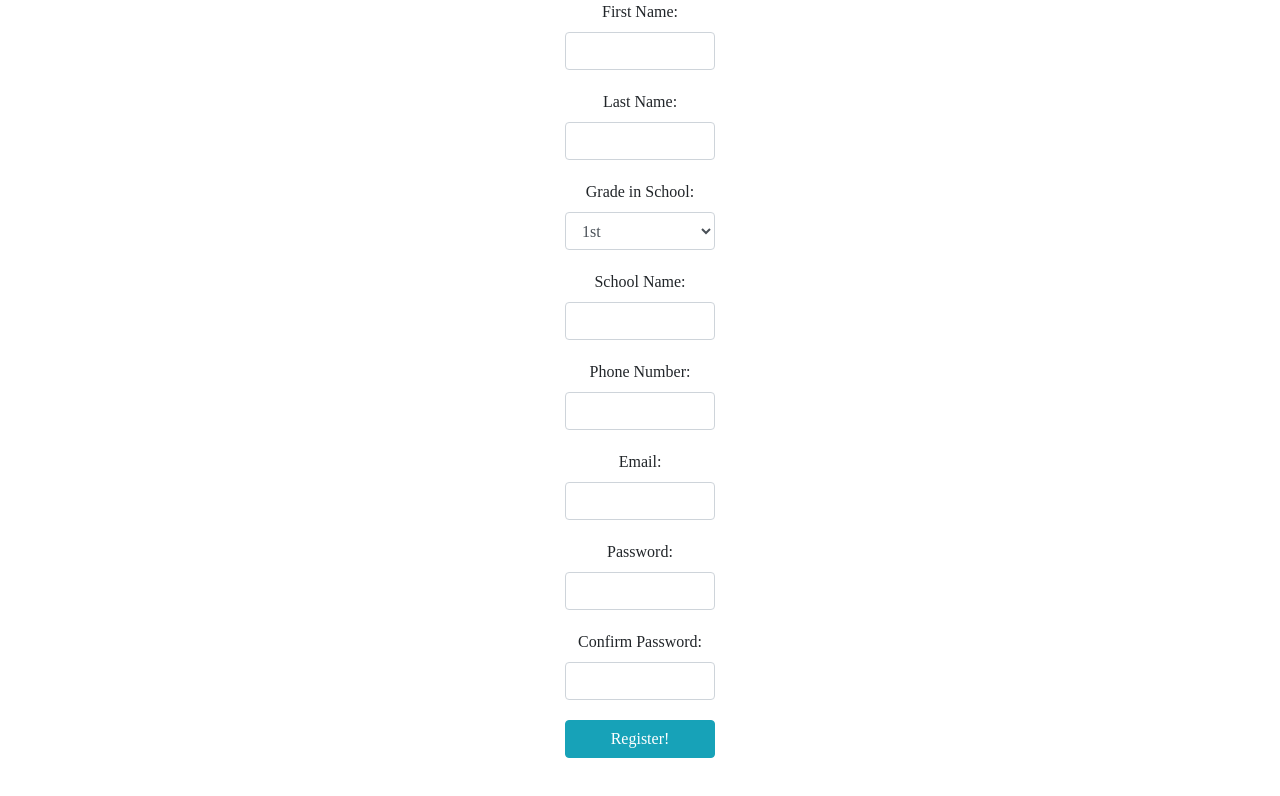
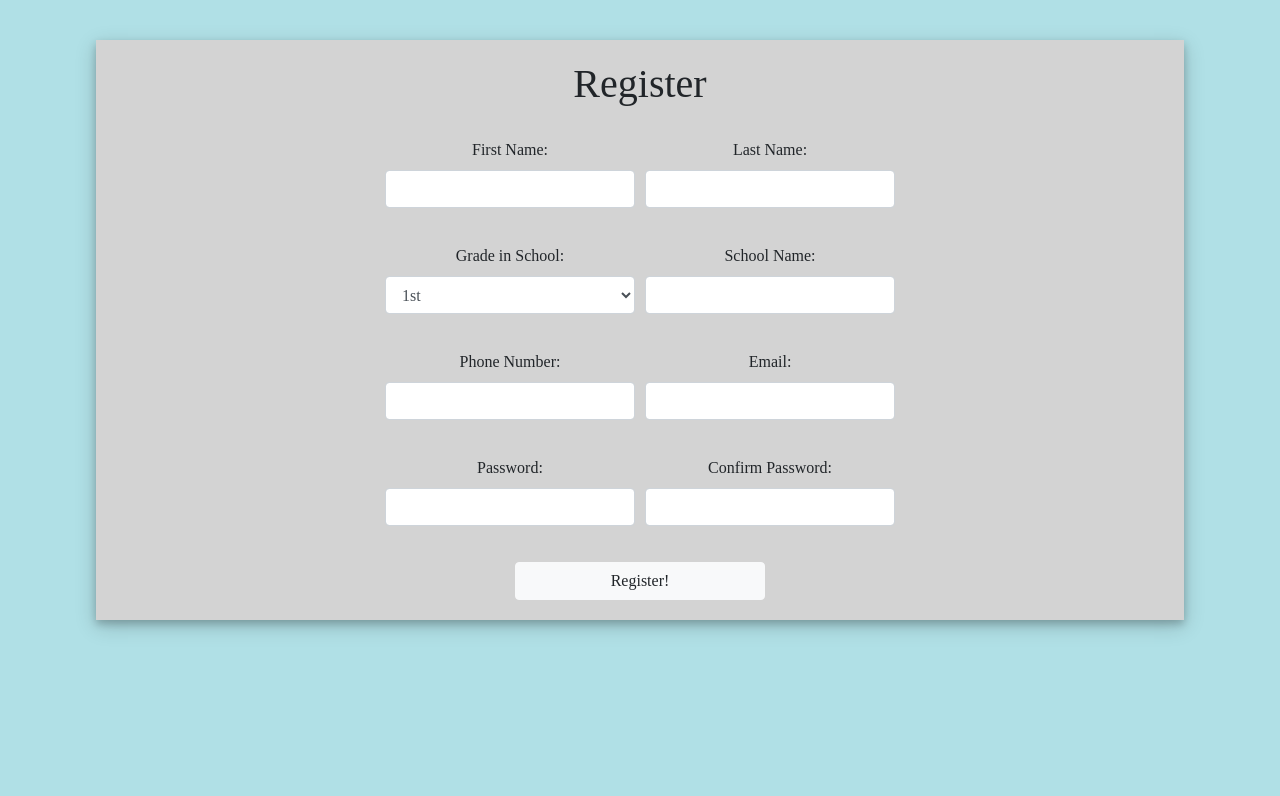
Before and after one commit to raquel-gonzo/violin-studio, a React (Create React App) app in the folder client/: page / in a window 1280 px wide. Shown: the top 796 px of the page. Built offline with nearby package versions, Linux system fonts and the light colour scheme; a web font is replaced by a local one.

Commit message:
added more styles.

```diff
--- a/client/src/App.css
+++ b/client/src/App.css
@@ -12,6 +12,23 @@
 }
 
 .form-control, button, select{
-  width: 150px;
+  width: 250px;
   margin-bottom: 20px;
 }
+
+#reg-header{
+  margin-top: 40px;
+  margin-bottom: 30px;
+  padding-top: 20px;
+}
+
+#reg{
+margin: 0px auto;
+width: 85%;
+background-color: lightgray;
+box-shadow: 0 4px 8px 0 rgba(0, 0, 0, 0.2), 0 6px 20px 0 rgba(0, 0, 0, 0.19);
+}
+
+body{
+  background-color: #B0E0E6;
+}
--- a/client/src/components/Registration.js
+++ b/client/src/components/Registration.js
@@ -1,35 +1,35 @@
-import React, { useState } from 'react';
-import axios from 'axios'
+import React, { useState } from "react";
+import axios from "axios";
 
 const Registration = () => {
-    const [firstName, setFirstName] = useState("")
-    const [lastName, setLastName] = useState("")
-    const [yearInSchool, setYearInSchool] = useState("1st")
-    const [school, setSchool] = useState("")
-    const [phone, setPhone] = useState("")
-    const [email, setEmail] = useState("")
-    const [password, setPassword] = useState("")
-    const [confirmPassword, setConfirmPassword] = useState("")
-    const [errs, setErrs] = useState({})
+  const [firstName, setFirstName] = useState("");
+  const [lastName, setLastName] = useState("");
+  const [yearInSchool, setYearInSchool] = useState("1st");
+  const [school, setSchool] = useState("");
+  const [phone, setPhone] = useState("");
+  const [email, setEmail] = useState("");
+  const [password, setPassword] = useState("");
+  const [confirmPassword, setConfirmPassword] = useState("");
+  const [errs, setErrs] = useState({});
 
   const onSubmitHandler = (e) => {
     e.preventDefault();
-        axios.post("http://localhost:8000/api/students/new", {
+    axios
+      .post("http://localhost:8000/api/students/new", {
         firstName,
         lastName,
         yearInSchool,
         school,
         phone,
         email,
-            password
+        password,
       })
       .then((res) => {
-            console.log(res.data)
+        console.log(res.data);
         if (res.data.error.errors) {
-                setErrs(res.data.error.errors)
+          setErrs(res.data.error.errors);
         }
-        }
-    )
+      })
       .catch((err) => console.log(err));
   };
 
@@ -42,23 +42,38 @@ const Registration = () => {
   //     return !emailRegex.test(email);
   // }
 
-    return(
-        <div >
-            <form className="reg" className="form-group">
+  return (
+    <div id="reg">
+      <h1 id="reg-header">Register</h1>
+      <form className="form-group">
+        <div className="form-row">
+          <div className="form-group col-md-6">
             <label>First Name: </label>
-                {errs.firstName ? (
-                    <p>{errs.firstName.message}</p>
-                ) : null}
-                <input className="form-control" type="text" onChange={(e) => setFirstName(e.target.value)} ></input>
+            {errs.firstName ? <p>{errs.firstName.message}</p> : null}
+            <input
+              className="form-control"
+              type="text"
+              onChange={(e) => setFirstName(e.target.value)}
+            ></input>
+          </div>
 
+          <div class="form-group col-md-6">
             <label>Last Name: </label>
-                {errs.lastName ? (
-                    <p>{errs.lastName.message}</p>
-                ) : null}
-                <input className="form-control" type="text" onChange={(e) => setLastName(e.target.value)}></input>
+            {errs.lastName ? <p>{errs.lastName.message}</p> : null}
+            <input
+              className="form-control"
+              type="text"
+              onChange={(e) => setLastName(e.target.value)}
+            ></input>
+          </div>
+        </div>
 
+        <div className="form-row">
+          <div className="form-group col-md-6">
             <label>Grade in School: </label>
-                <select  className="form-control" onChange={(e) => setYearInSchool(e.target.value)}>
+            <select
+              className="form-control"
+              onChange={(e) => setYearInSchool(e.target.value)}>
               <option>1st</option>
               <option>2nd</option>
               <option>3rd</option>
@@ -74,47 +89,74 @@ const Registration = () => {
               <option>College Student</option>
               <option>Adult Student</option>
             </select>
+          </div>
+          <div className="form-group col-md-6">
+            <label>School Name: </label>
+            {errs.school ? <p>{errs.school.message}</p> : null}
+            <input
+              className="form-control"
+              type="text"
+              onChange={(e) => setSchool(e.target.value)}
+            ></input>
+          </div>
+        </div>
 
-                <label>School Name: </label>
-                {errs.school ? (
-                    <p>{errs.school.message}</p>
-                ) : null}
-                <input className="form-control" type="text" onChange={(e) => setSchool(e.target.value)}></input>
-
+        <div className="form-row">
+          <div className="form-group col-md-6">
             <label>Phone Number: </label>
-                {errs.phone ? (
-                    <p>{errs.phone.message}</p>
-                ) : null}
-                <input className="form-control" type="tel" onChange={(e) => setPhone(e.target.value)}></input>
-
+            {errs.phone ? <p>{errs.phone.message}</p> : null}
+            <input
+              className="form-control"
+              type="tel"
+              onChange={(e) => setPhone(e.target.value)}
+            ></input>
+          </div>
+          <div className="form-group col-md-6">
             <label>Email: </label>
             {/* {isEmailInvalid() ?
                         <span> please enter a valid email</span>
-                : null
-                } */}
-                {errs.email ? (
-                    <p>{errs.email.message}</p>
-                ) : null}
-                <input className="form-control" type="email" onChange={(e) => setEmail(e.target.value)}></input>
+                        : null} */}
+            {errs.email ? <p>{errs.email.message}</p> : null}
+            <input
+              className="form-control"
+              type="email"
+              onChange={(e) => setEmail(e.target.value)}
+            ></input>
+          </div>
+        </div>
 
+        <div className="form-row">
+          <div className="form-group col-md-6">
             <label>Password: </label>
-                {errs.password ? (
-                    <p>{errs.password.message}</p>
-                ) : null}
-                <input className="form-control" type="password" onChange={(e) => setPassword(e.target.value)}></input>
-
+            {errs.password ? <p>{errs.password.message}</p> : null}
+            <input
+              className="form-control"
+              type="password"
+              onChange={(e) => setPassword(e.target.value)}
+            ></input>
+          </div>
+          <div className="form-group col-md-6">
             <label>Confirm Password: </label>
-                <input className="form-control" type="password" onChange={(e) => setConfirmPassword(e.target.value)}></input>
+            <input
+              className="form-control"
+              type="password"
+              onChange={(e) => setConfirmPassword(e.target.value)}
+            ></input>
+          </div>
+        </div>
 
         {/* disable this button if password and confirm
                     password values are different */}
         <button
-                className="btn btn-info"
+          className="btn btn-light"
           // disabled={isPasswordInvalid() || isEmailInvalid()}
-                onClick={onSubmitHandler}>Register!</button>
+          onClick={onSubmitHandler}
+        >
+          Register!
+        </button>
       </form>
     </div>
-    )
-}
+  );
+};
 
 export default Registration;
```
Lines whose indentation alone changed are shown as unchanged.
